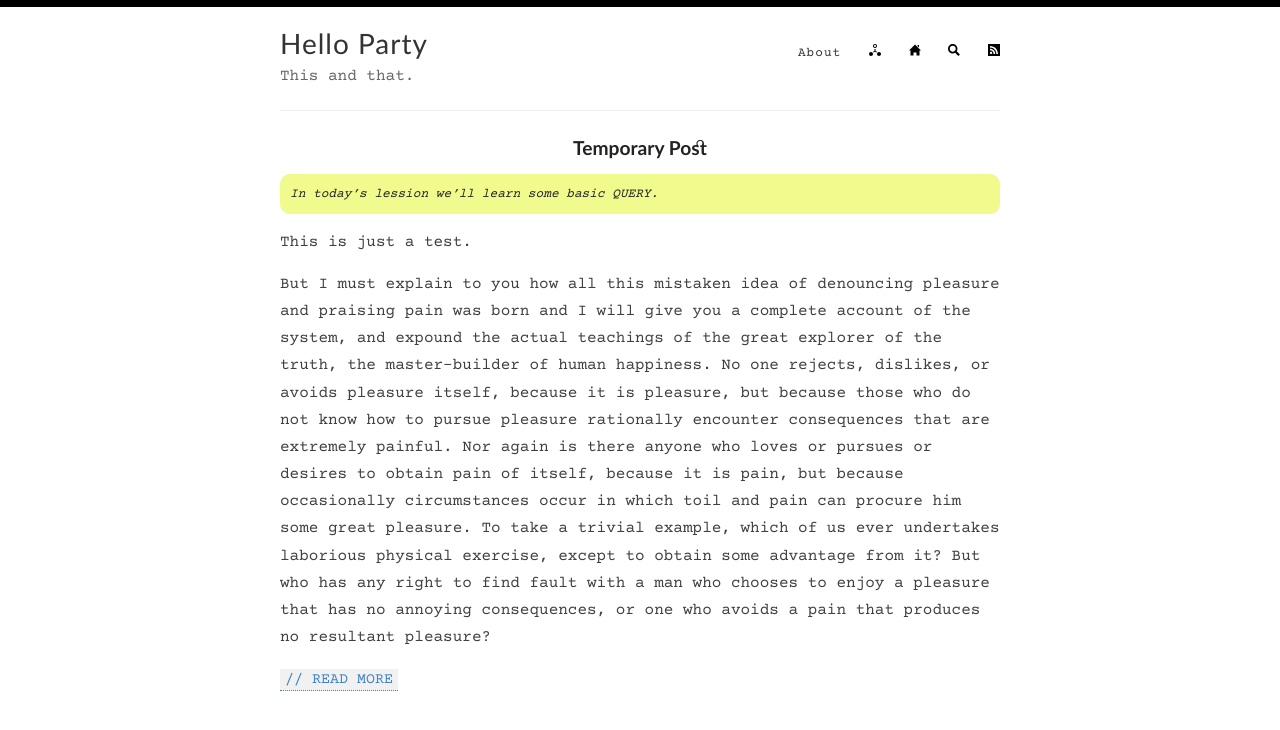
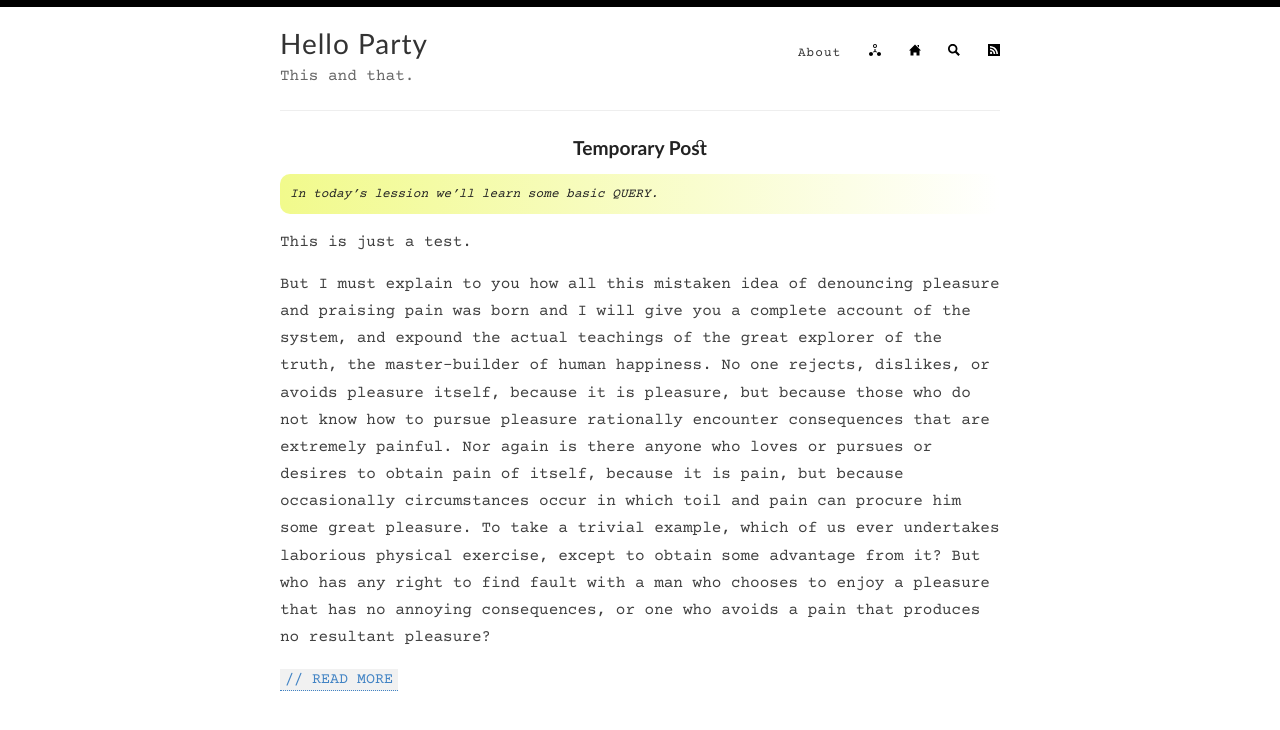
Before and after one commit to hello-party/hello-party-old.github.io, a Jekyll site: the page built from index.html, in a window 1280 px wide. Shown: the top 730 px of the page. Built offline with Jekyll 4.4.1, drawn with Linux system fonts in a browser that asks for light colours; the list of posts is cut into pages by our own code.

Commit message:
Update style.scss

```diff
--- a/assets/style.scss
+++ b/assets/style.scss
@@ -106,7 +106,7 @@ h4 {
     font-weight: normal;
     text-align: left;
     padding: 10px 10px 8px 10px;
-    background: #f1fa8c;
+    background-image: linear-gradient(90deg, #F1FA8C, #FFFFFF);
     border-radius: 10px;
 }
 
```
